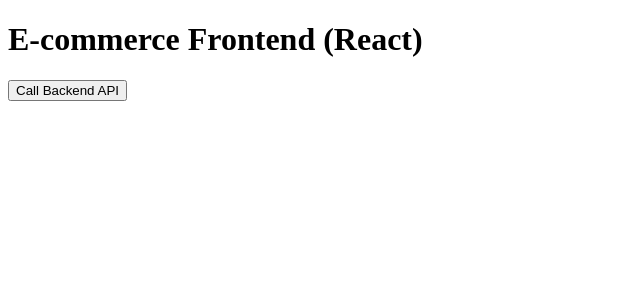
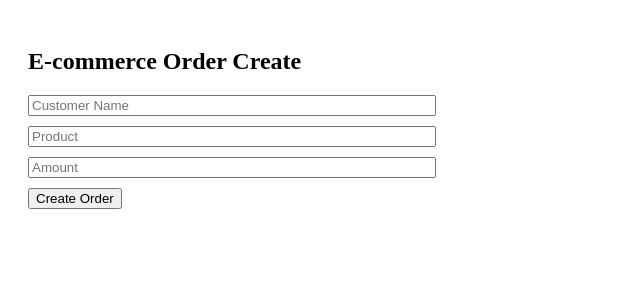
Before and after one commit to prashant2781/ecommerce-frontend-ui, a React app: page / in a window 1280 px wide. Shown: the top 300 px of the page, without its empty margins (0-640 px from the left). Built offline with nearby package versions, Linux system fonts and the light colour scheme.

Commit message:
Add form

```diff
--- a/src/App.js
+++ b/src/App.js
@@ -1,21 +1,39 @@
 import React, { useState } from "react";
 
 function App() {
+  const [customerName, setCustomerName] = useState("");
+  const [product, setProduct] = useState("");
+  const [amount, setAmount] = useState("");
   const [loading, setLoading] = useState(false);
   const [response, setResponse] = useState(null);
   const [error, setError] = useState(null);
 
-  const callApi = async () => {
+  const createOrder = async () => {
     setLoading(true);
     setError(null);
+    setResponse(null);
 
     try {
-      const res = await fetch("/api/status");
+      const res = await fetch("/api/orders", {
+        method: "POST",
+        headers: {
+          "Content-Type": "application/json"
+        },
+        body: JSON.stringify({
+          customerName,
+          product,
+          amount: Number(amount)
+        })
+      });
+
       if (!res.ok) {
-        throw new Error("API request failed");
+        const err = await res.json();
+        throw new Error(err.message || "Order creation failed");
       }
+
       const data = await res.json();
       setResponse(data);
+
     } catch (err) {
       setError(err.message);
     } finally {
@@ -24,18 +42,40 @@ function App() {
   };
 
   return (
-    <div>
-      <h1>E‑commerce Frontend (React)</h1>
+    <div style={{ padding: "20px", maxWidth: "400px" }}>
+      <h2>E‑commerce Order Create</h2>
 
-      <button onClick={callApi}>
-        Call Backend API
+      <input
+        type="text"
+        placeholder="Customer Name"
+        value={customerName}
+        onChange={(e) => setCustomerName(e.target.value)}
+        style={{ width: "100%", marginBottom: "10px" }}
+      />
+
+      <input
+        type="text"
+        placeholder="Product"
+        value={product}
+        onChange={(e) => setProduct(e.target.value)}
+        style={{ width: "100%", marginBottom: "10px" }}
+      />
+
+      <input
+        type="number"
+        placeholder="Amount"
+        value={amount}
+        onChange={(e) => setAmount(e.target.value)}
+        style={{ width: "100%", marginBottom: "10px" }}
+      />
+
+      <button onClick={createOrder} disabled={loading}>
+        {loading ? "Creating Order..." : "Create Order"}
       </button>
 
-      {loading && <p>Calling backend…</p>}
-
       {response && (
-        <pre style={{ background: "#eee", padding: "10px" }}>
-          {JSON.stringify(response, null, 2)}
+        <pre style={{ background: "#eee", padding: "10px", marginTop: "15px" }}>
+{JSON.stringify(response, null, 2)}
         </pre>
       )}
 
```
